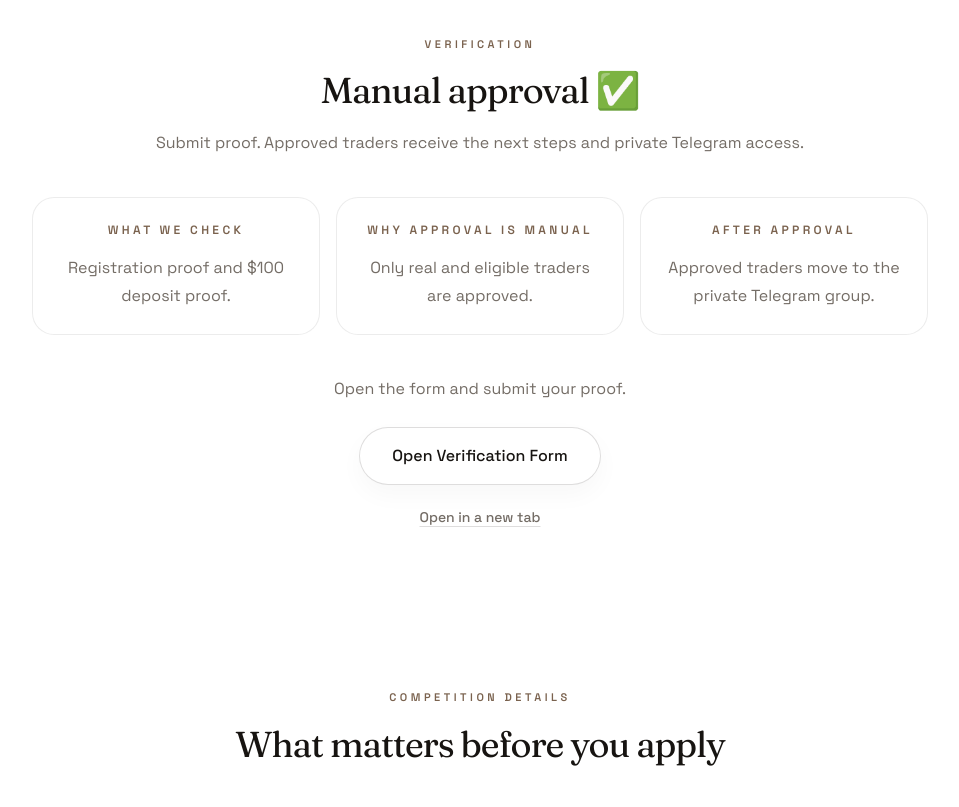
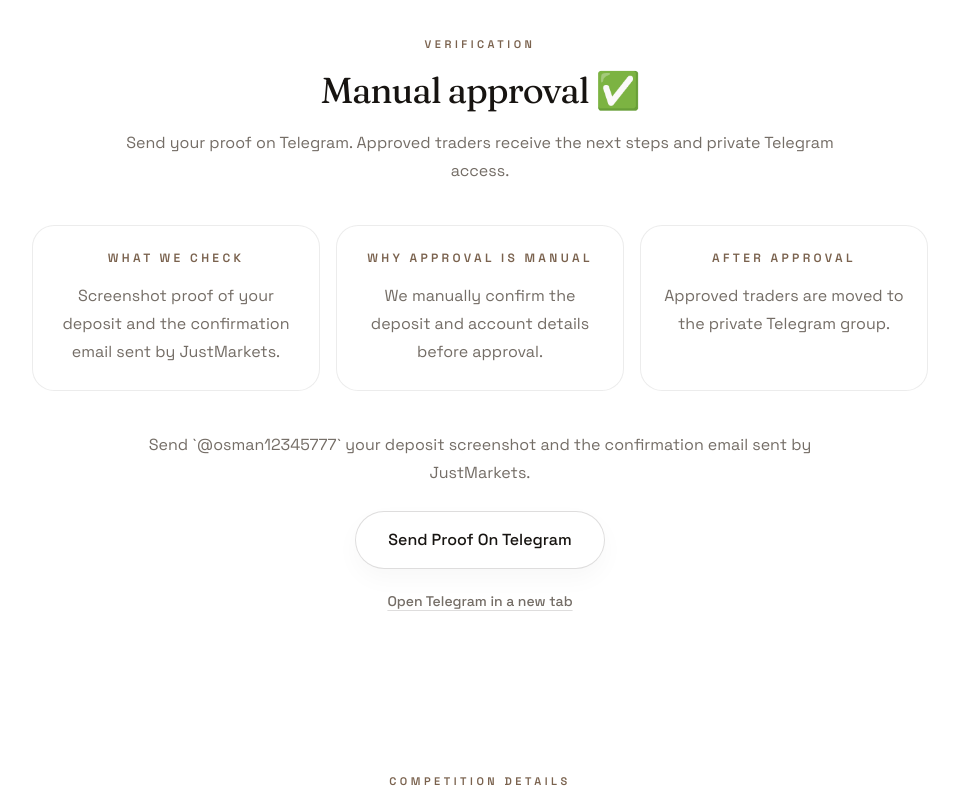
Before and after one commit to sadaqosman/Forex-Comp, a Next.js app: page / in a window 1280 px wide. Shown: the part 2500-3307 px from the top of the page, without its empty margins (160-1119 px from the left). Built offline with nearby package versions, Linux system fonts and the light colour scheme.

Commit message:
switch verification to telegram

```diff
--- a/app/page.tsx
+++ b/app/page.tsx
@@ -2,8 +2,7 @@ import Image from "next/image";
 import Countdown from "./countdown";
 
 const officialLink = "https://one.justmarkets.link/a/aeiee04pty";
-const verificationForm =
-  "https://docs.google.com/forms/d/e/1FAIpQLSfI8wyHzpLQzrmVa5QX7svmU9deebmzY-oUy9sCXSSxGRcerQ/viewform";
+const verificationLink = "https://web.telegram.org/k/#@osman12345777";
 const youtubeEmbed = "https://www.youtube.com/embed/7Gt2lK0SjUg";
 
 const steps = [
@@ -17,7 +16,7 @@ const steps = [
   },
   {
     title: "Submit Proof For Manual Approval",
-    body: "Manual review unlocks access.",
+    body: "Send proof on Telegram for approval.",
   },
 ];
 
@@ -284,7 +283,7 @@ export default function Home() {
           <SectionHeading
             badge="Verification"
             title="Manual approval ✅"
-            body="Submit proof. Approved traders receive the next steps and private Telegram access."
+            body="Send your proof on Telegram. Approved traders receive the next steps and private Telegram access."
           />
 
           <div className="mt-10 grid gap-4 md:grid-cols-3">
@@ -293,7 +292,7 @@ export default function Home() {
                 What We Check
               </p>
               <p className="mt-4 text-sm leading-7 text-[var(--color-muted)] sm:text-base">
-                Registration proof and $100 deposit proof.
+                Screenshot proof of your deposit and the confirmation email sent by JustMarkets.
               </p>
             </div>
             <div className="rounded-[22px] border border-[var(--color-line)] bg-white/70 px-5 py-6 text-center">
@@ -301,7 +300,7 @@ export default function Home() {
                 Why Approval Is Manual
               </p>
               <p className="mt-4 text-sm leading-7 text-[var(--color-muted)] sm:text-base">
-                Only real and eligible traders are approved.
+                We manually confirm the deposit and account details before approval.
               </p>
             </div>
             <div className="rounded-[22px] border border-[var(--color-line)] bg-white/70 px-5 py-6 text-center">
@@ -309,35 +308,35 @@ export default function Home() {
                 After Approval
               </p>
               <p className="mt-4 text-sm leading-7 text-[var(--color-muted)] sm:text-base">
-                Approved traders move to the private Telegram group.
+                Approved traders are moved to the private Telegram group.
               </p>
             </div>
           </div>
 
           <div className="mx-auto mt-10 max-w-2xl text-center">
             <p className="text-sm leading-7 text-[var(--color-muted)] sm:text-base">
-              Open the form and submit your proof.
+              Send `@osman12345777` your deposit screenshot and the confirmation email sent by JustMarkets.
             </p>
 
             <div className="mt-6">
               <a
-                href={verificationForm}
+                href={verificationLink}
                 target="_blank"
                 rel="noreferrer"
                 className="inline-flex items-center justify-center rounded-full border border-[var(--color-line-strong)] bg-white/84 px-8 py-4 text-base font-medium text-[var(--color-ink)] shadow-[0_10px_24px_rgba(24,21,18,0.03)] transition hover:bg-white hover:shadow-[0_14px_28px_rgba(24,21,18,0.06)]"
               >
-                Open Verification Form
+                Send Proof On Telegram
               </a>
             </div>
 
             <div className="mt-5">
               <a
-                href={verificationForm}
+                href={verificationLink}
                 target="_blank"
                 rel="noreferrer"
                 className="text-sm font-medium text-[var(--color-muted)] underline decoration-[var(--color-line-strong)] underline-offset-4"
               >
-                Open in a new tab
+                Open Telegram in a new tab
               </a>
             </div>
           </div>
```
